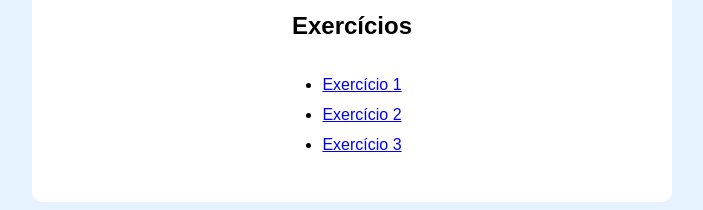
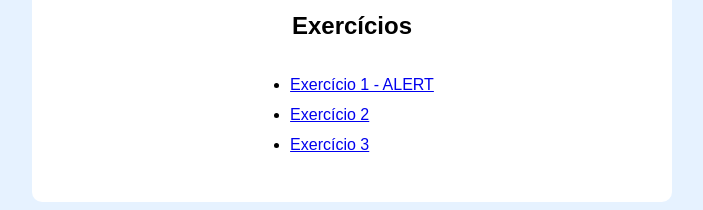
Before and after one commit to Enzo-Princivalli/site-2serie-EnzoeClarice, a plain HTML site: page index.html in a window 1280 px wide. Shown: the part 813-1023 px from the top of the page, without its empty margins (288-991 px from the left). Drawn offline with Linux system fonts and the light colour scheme.

Commit message:
Update index.html

```diff
--- a/index.html
+++ b/index.html
@@ -34,7 +34,7 @@
     <h2>Exercícios</h2>
 
     <ul>
-        <li><a href="#">Exercício 1</a></li>
+        <li><a href="exercicio1.html">Exercício 1 - ALERT</a></li>
         <li><a href="#">Exercício 2</a></li>
         <li><a href="#">Exercício 3</a></li>
     </ul>
```
